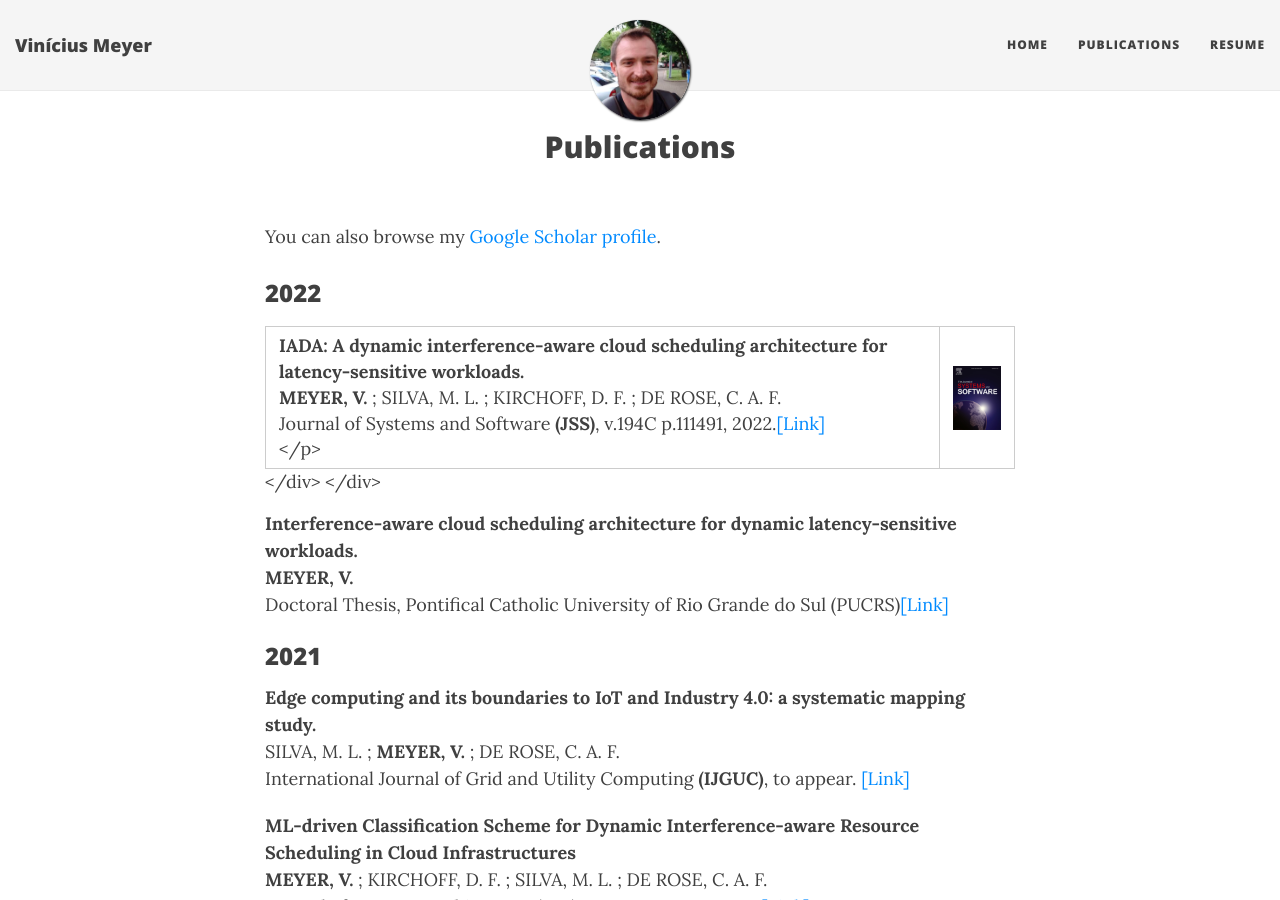
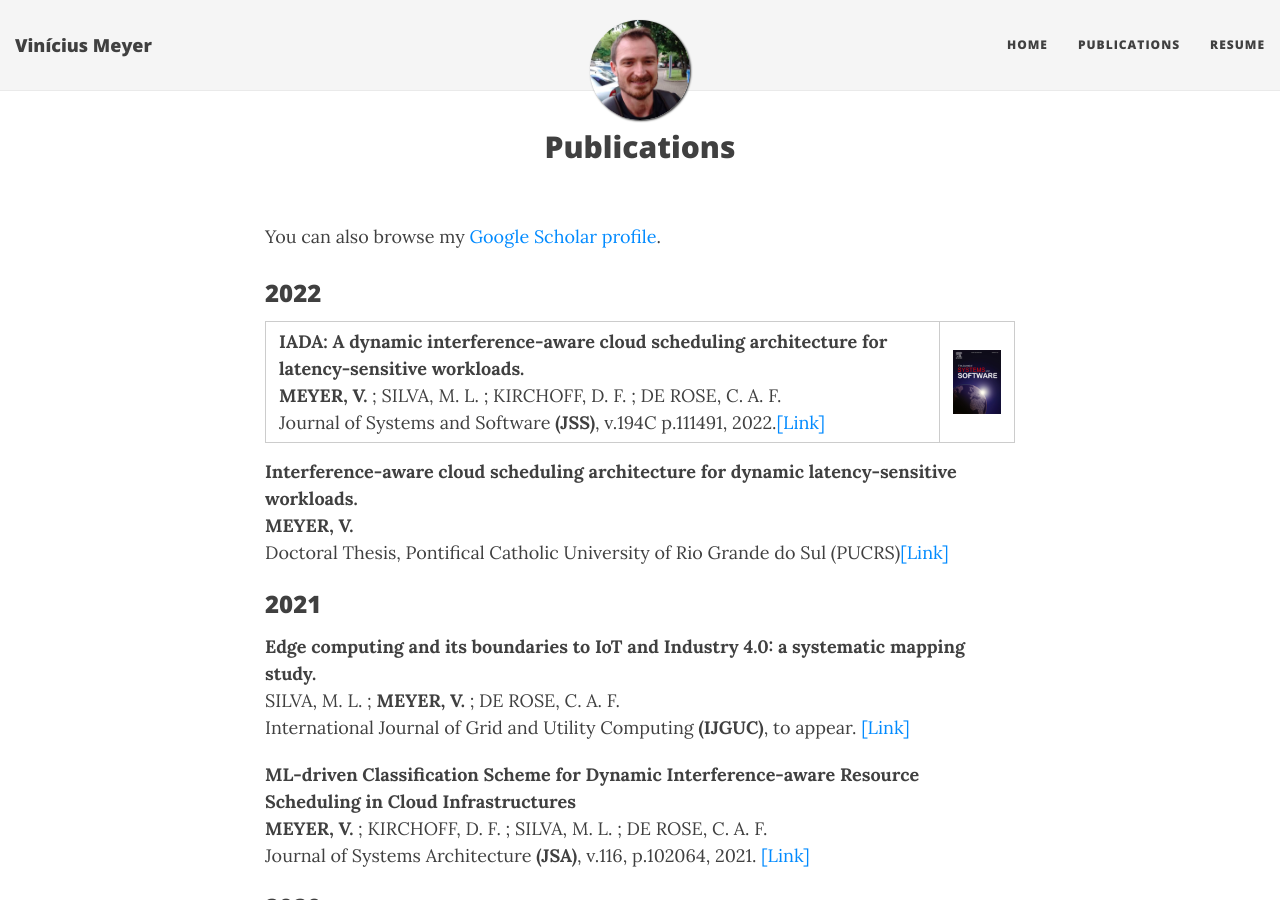
Before and after one commit to ViniciusMeyer/viniciusmeyer.github.io, a Jekyll site: the page built from publications.md, in a window 1280 px wide and 900 px high. Built offline with Jekyll 4.4.1, drawn with Linux system fonts in a browser that asks for light colours; nearby versions of some CDN libraries.

Commit message:
Update publications.md

```diff
--- a/publications.md
+++ b/publications.md
@@ -11,7 +11,7 @@ You can also browse my <a href="https://scholar.google.com.br/citations?user=t9w
 </h3>
 <div class="media">
     <div class="media-body">
-       <p class="media-heading">
+
 
 
     <table class="fixed" border=1>
@@ -19,10 +19,11 @@ You can also browse my <a href="https://scholar.google.com.br/citations?user=t9w
     <col width="10%" />
 
     <tr>
-        <td><strong> IADA: A dynamic interference-aware cloud scheduling architecture for latency-sensitive workloads.</strong><br />
+        <td><p class="media-heading"><strong> IADA: A dynamic interference-aware cloud scheduling architecture for latency-sensitive workloads.</strong><br />
          <b>MEYER, V.</b> ; SILVA, M. L. ; KIRCHOFF, D. F. ; DE ROSE, C. A. F.<br />
 		Journal of Systems and Software <b>(JSS)</b>, v.194C p.111491, 2022.<a href="https://www.sciencedirect.com/science/article/pii/S0164121222001698">[Link]</a><br />
-       </p></td>
+       </p>
+	   </td>
         <td><img src="https://github.com/ViniciusMeyer/viniciusmeyer.github.io/blob/master/img/JSSoftw.jpg" alt="JSS" width="50" ></td>
         </tr>
 </table>
```
